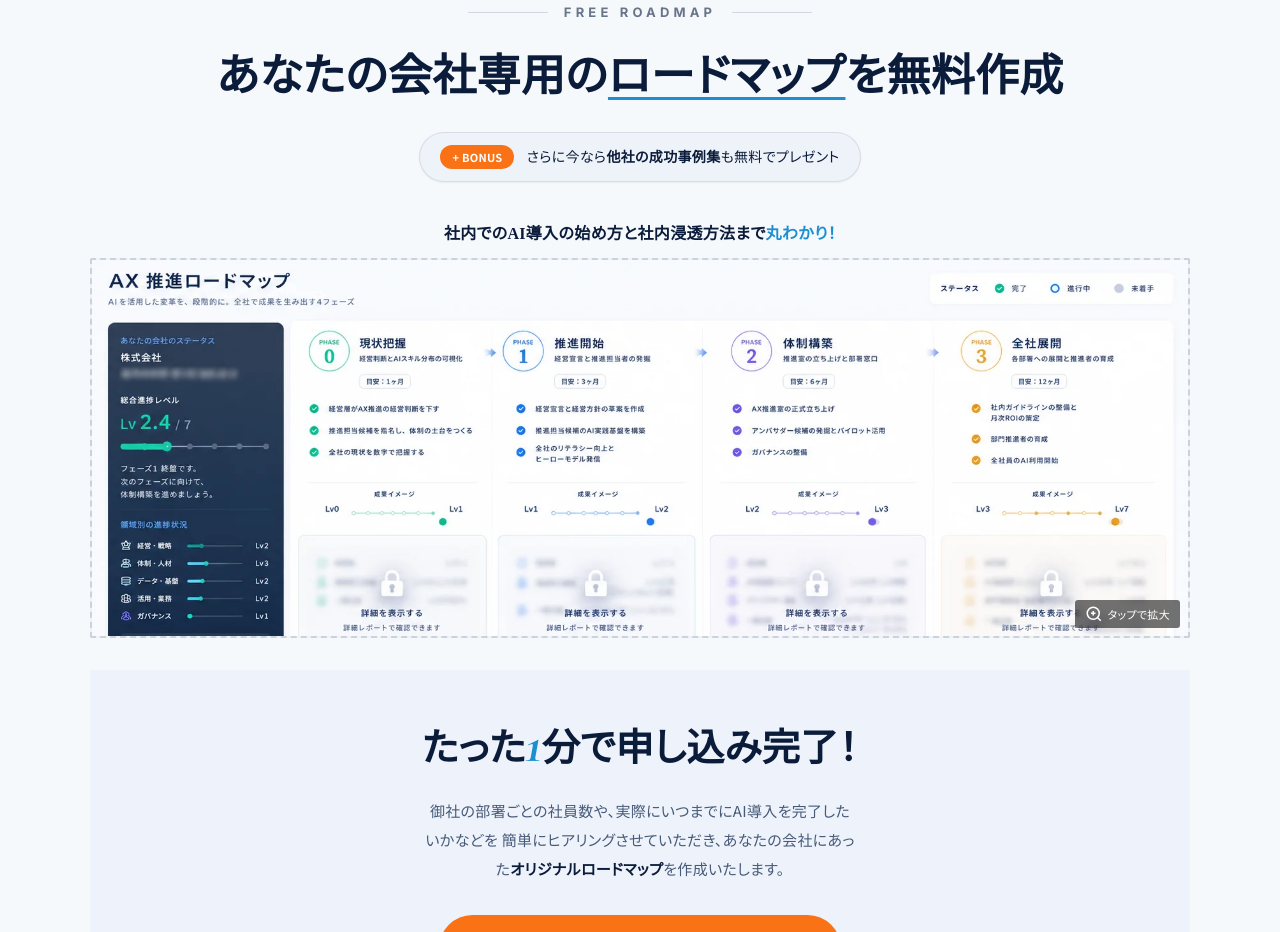
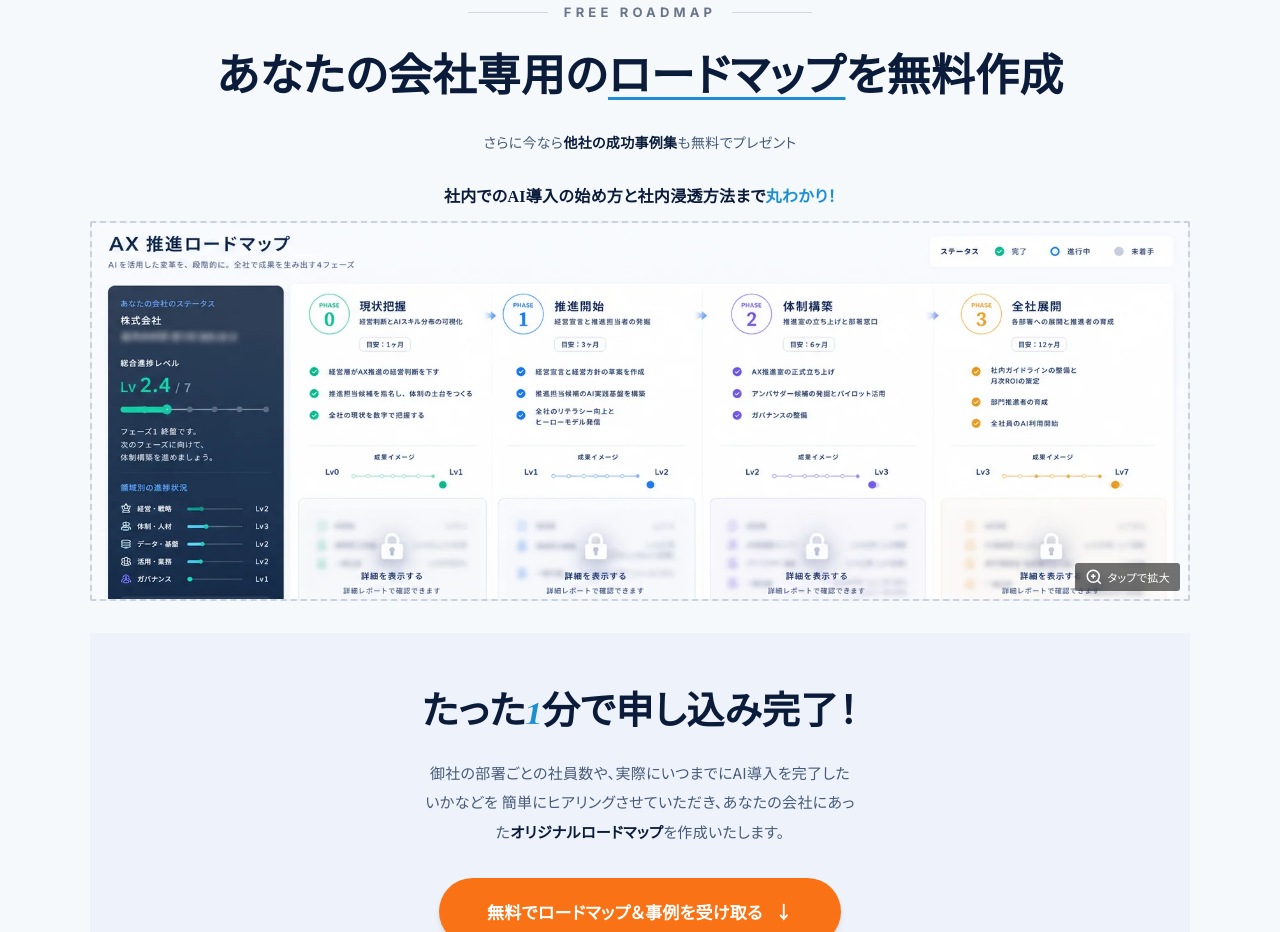
Before and after one commit to spotsuku/neo-aiseminar, a React (Vite) app: page / in a window 1280 px wide. Shown: the part 1300-2232 px from the top of the page. Built offline with nearby package versions, Linux system fonts and the light colour scheme; no server answers; a web font is replaced by a local one.

Commit message:
Remove BONUS badge, keep bonus text as plain line

```diff
--- a/src/sections/FreeRoadmap.jsx
+++ b/src/sections/FreeRoadmap.jsx
@@ -21,17 +21,10 @@ export function FreeRoadmap() {
           あなたの会社専用の<span className="underline decoration-vermilion decoration-[3px] underline-offset-[6px]">ロードマップ</span>を無料作成
         </h2>
 
-        {/* Bonus badge */}
-        <div className="flex justify-center mb-10">
-          <div className="inline-flex items-center gap-3 bg-paper-soft border border-ink/10 rounded-full px-5 py-3 shadow-sm">
-            <span className="bg-[#f97316] text-white font-bold text-[11px] px-3 py-1 rounded-full tracking-wide">
-              + BONUS
-            </span>
-            <span className="font-jp text-[13px] md:text-[14px] text-ink">
-              さらに今なら<strong className="text-ink">他社の成功事例集</strong>も無料でプレゼント
-            </span>
-          </div>
-        </div>
+        {/* Bonus text (no badge) */}
+        <p className="text-center font-jp text-[13px] md:text-[14px] text-text-secondary mb-8">
+          さらに今なら<strong className="text-ink">他社の成功事例集</strong>も無料でプレゼント
+        </p>
 
         {/* Roadmap image area */}
         <p className="text-center font-mincho font-bold text-ink text-[14px] md:text-[16px] mb-3">
```
